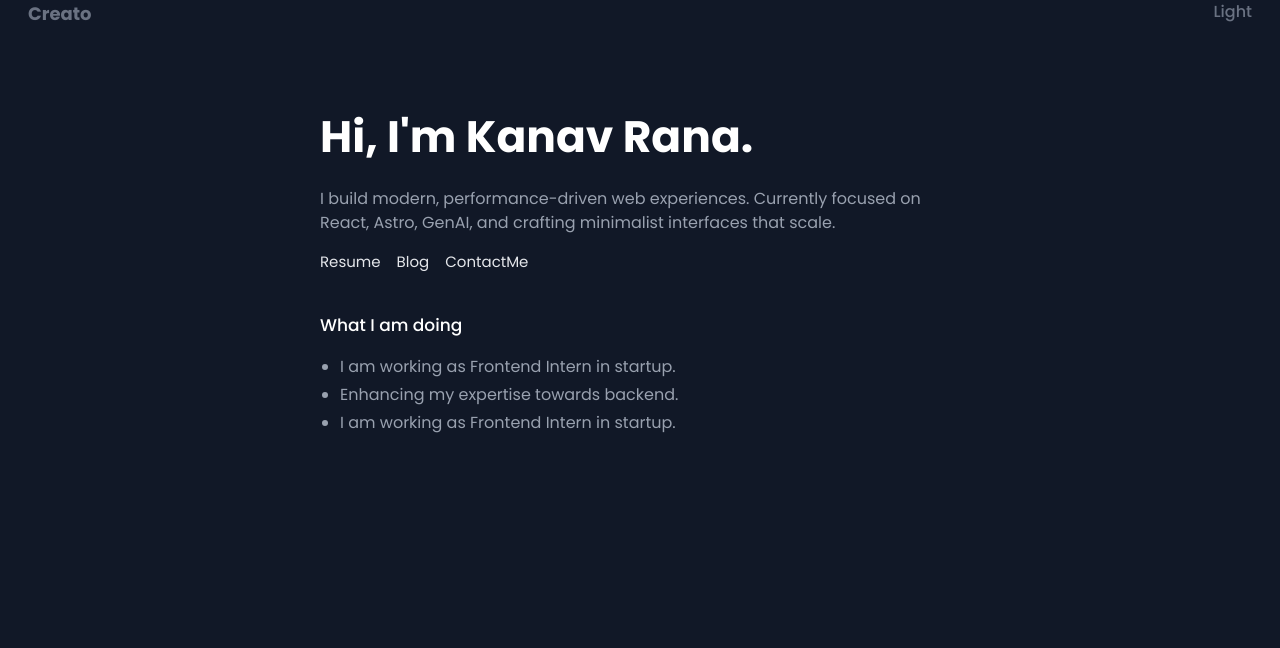
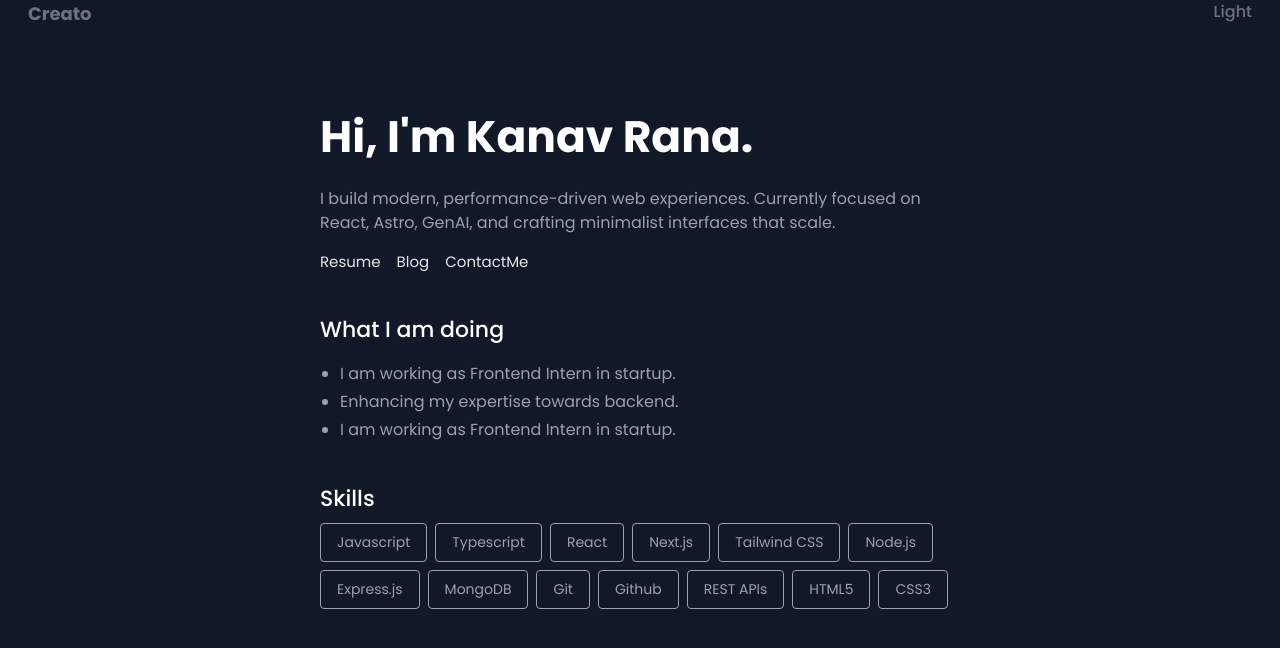
Before and after one commit to kanav789/creato, a React (Vite) app: page / in a window 1280 px wide. Shown: the top 648 px of the page. Built offline with nearby package versions, Linux system fonts and the light colour scheme.

Commit message:
Added the skill component

```diff
--- a/package.json
+++ b/package.json
@@ -14,6 +14,7 @@
     "firebase": "^12.0.0",
     "react": "^19.1.0",
     "react-dom": "^19.1.0",
+    "react-icons": "^5.5.0",
     "tailwindcss": "^4.1.11"
   },
   "devDependencies": {
--- a/src/App.tsx
+++ b/src/App.tsx
@@ -1,11 +1,14 @@
 import Header from "./components/Header/header";
 import Intro from "./components/Intro";
+import Skill from "./components/Skills/Skill";
 
 export default function App() {
     return (
         <div>
             <Header />
             <Intro />
+            <Skill />
+
         </div>
     )
 
--- a/src/components/Intro.tsx
+++ b/src/components/Intro.tsx
@@ -65,7 +65,7 @@ export default function Intro() {
                 {/* what i am doing */}
 
                 <div>
-                    <h2 className="mt-10 text-[17px] font-medium sm:font-[22px]">What I am doing</h2>
+                    <h2 className="mt-10 text-[17px] font-medium sm:text-[22px]">What I am doing</h2>
                     <ul className="flex flex-col pl-5 gap-1 mt-4 ">
                         {whatamdoing.map((item, index) => (
                             <li key={index} className="text-gray-400 text-[14px] list-disc sm:text-[16px]">
--- /dev/null
+++ b/src/components/Skills/Skill.tsx
@@ -0,0 +1,29 @@
+export default function Skill() {
+
+    const skill = [
+        { name: "Javascript" },
+        { name: "Typescript" },
+        { name: "React" },
+        { name: "Next.js" },
+        { name: "Tailwind CSS" },
+        { name: "Node.js" },
+        { name: "Express.js" },
+        { name: "MongoDB" },
+        { name: "Git" },
+        { name: "Github" },
+        { name: "REST APIs" },
+        { name: "HTML5" },
+        { name: "CSS3" },
+    ]
+    return (
+        <section className="pl-14 sm:pl-[40vh] mt-10">
+            <h2 className="text-[17px] font-medium sm:text-[22px]">Skills</h2>
+            <div className="mt-2 flex flex-wrap gap-2 w-90  sm:w-[650px]">
+                {skill?.map((item: any) => (
+                    <button className="text-gray-400 border hover:bg-gray-600 cursor-default p-2 text-[12px] rounded-sm transition-colors duration-700 sm:text-[14px] sm:py-2 sm:px-4">{item.name}</button>
+
+                ))}  </div>
+
+        </section>
+    )
+}
```
Also changed, not shown: 2 other files (tests, documents, lock files or other folders).
